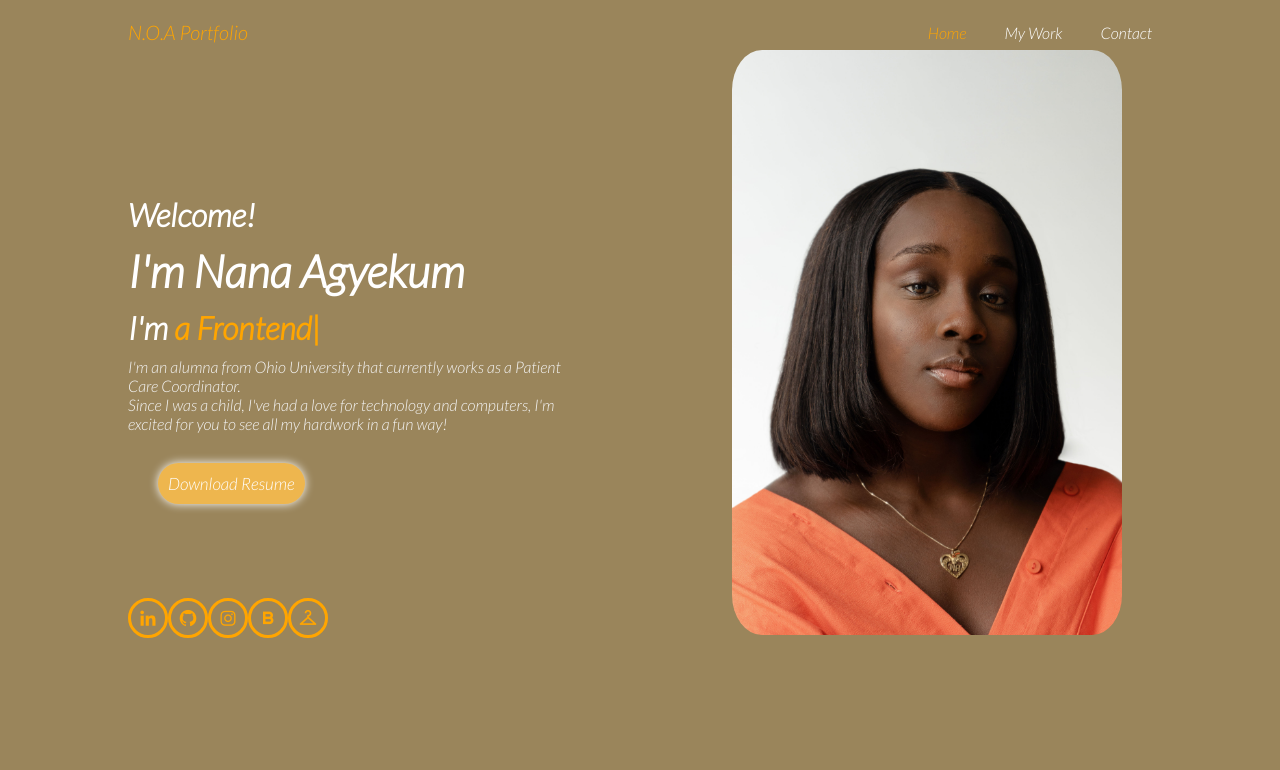
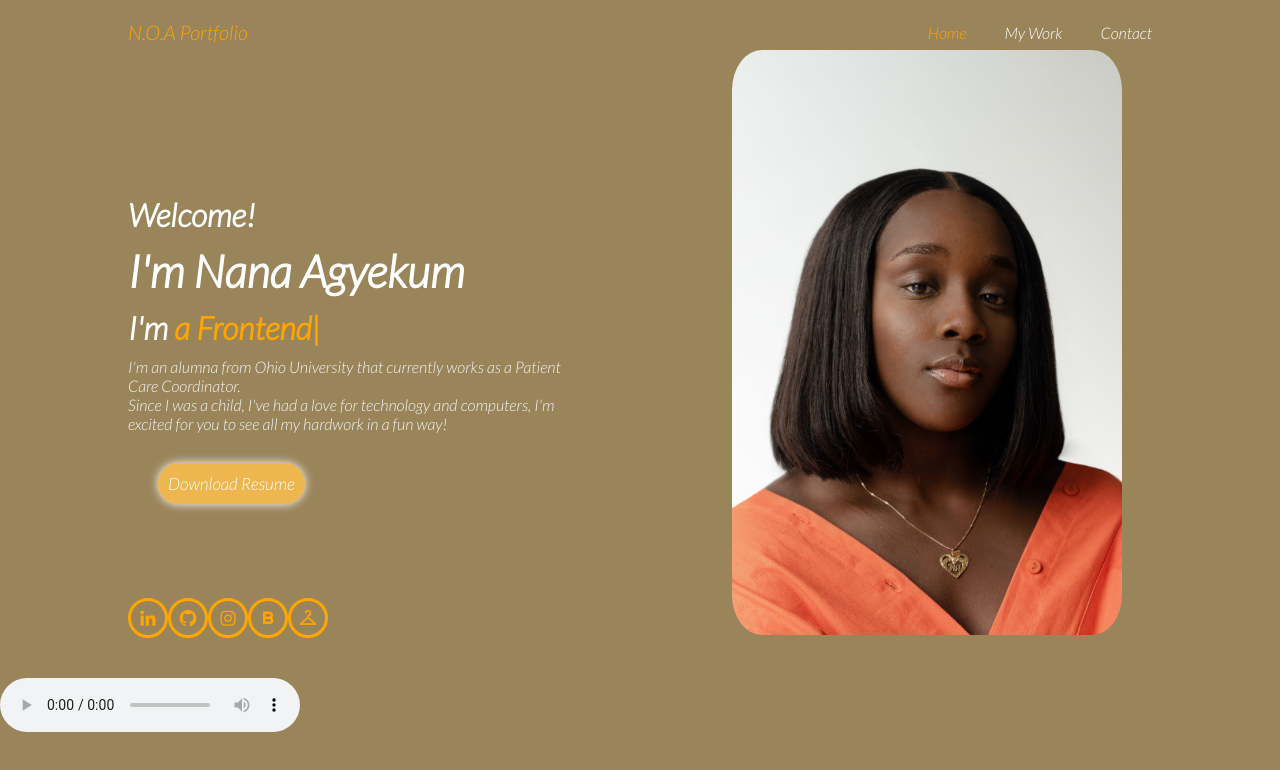
Before and after one commit to nanagyekum/NanaAPersonal-Portfolio, a plain HTML site: page index.html in a window 1280 px wide. Drawn offline with nearby package versions, Linux system fonts and the light colour scheme.

Commit message:
added some audi attributes

```diff
--- a/index.html
+++ b/index.html
@@ -63,6 +63,15 @@
       </div>
     </section>
 
+    <section>
+      <audio
+        controls
+        autoplay="true"
+        loop="true"
+        src="sound/watermarked_Lunareh_Celestial_Being_background_vocals_2_40.mp3"
+      ></audio>
+    </section>
+
     <script src="https://unpkg.com/typed.js@2.0.16/dist/typed.umd.js"></script>
     <script src="script.js"></script>
   </body>
--- a/script.js
+++ b/script.js
@@ -11,3 +11,5 @@ var typed = new Typed(".alotText", {
   backDelay: 1000,
   loop: true,
 });
+
+audioElement.play();
```
Also changed, not shown: 2 other files.
